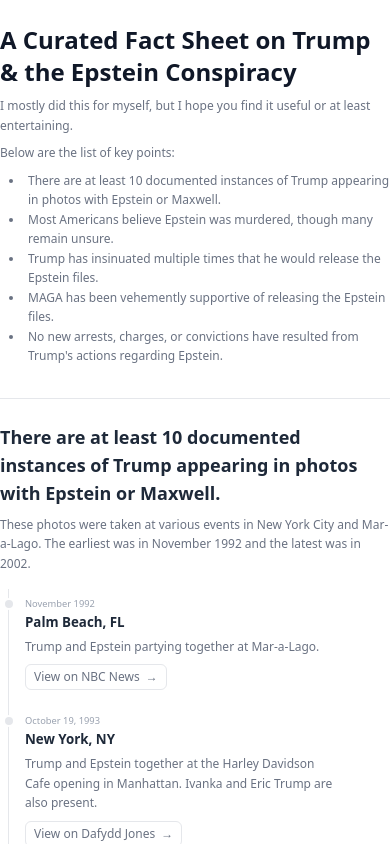
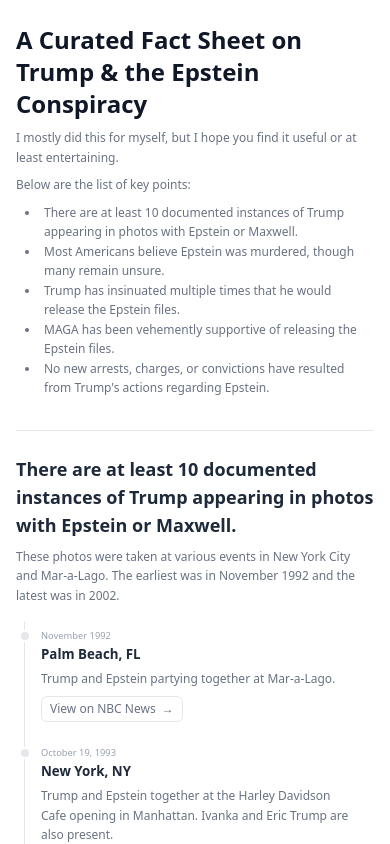
Before and after one commit to jackiec1998/trump-and-epstein, a React (Vite) app in the folder react/: page / in a window 390 px wide. Shown: the top 844 px of the page. Built offline with nearby package versions, Linux system fonts and the light colour scheme.

Commit message:
Made middle column responsive on mobile.

```diff
--- a/react/src/App.tsx
+++ b/react/src/App.tsx
@@ -28,7 +28,7 @@
 	return (
 		<div>
 			<div className="flex justify-center">
-				<div className="w-[430px] mt-6">
+				<div className="w-full max-w-md mt-6 px-4">
 					<Title>A Curated Fact Sheet on Trump & the Epstein Conspiracy</Title>
 
 					<Body>
```
